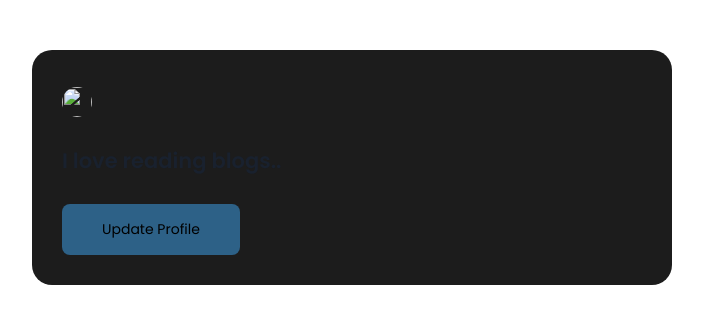
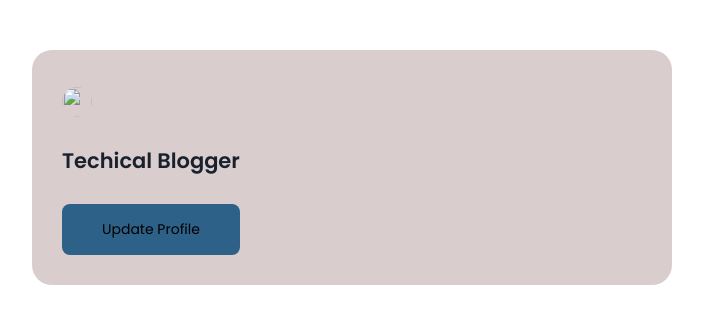
Before and after one commit to RavitejaRoyalyaparla/x23203447-devsecops-weblog, a Django app: template templates/profile.html in a window 1280 px wide. Shown: the part 80-404 px from the top of the page, without its empty margins (288-991 px from the left). Run offline with Django 3.2, Linux system fonts and the light colour scheme; the template is opened without the code that fills it, so the values that code supplies are empty.

Commit message:
new changes

```diff
--- a/core/static/styles.css
+++ b/core/static/styles.css
@@ -411,7 +411,7 @@ a.button-green {
 .profile-container {
   padding: 3rem 3rem;
   border-radius: 2rem;
-  background-color: #1c1c1c;
+  background-color: #dacdcd;
   width: 50%;
   margin: 5rem auto;
 }
--- a/templates/profile.html
+++ b/templates/profile.html
@@ -17,7 +17,7 @@
           <h2>{{user.username}}</h2>
           <p>{{user.email}}</p>
         </div>
-        <p class="title">I love reading blogs..</p>
+        <p class="title">Techical Blogger</p>
         <a href="{% url 'profile-update' %}" class="button">Update Profile</a>
     </div>
 {% endblock content %}
```
